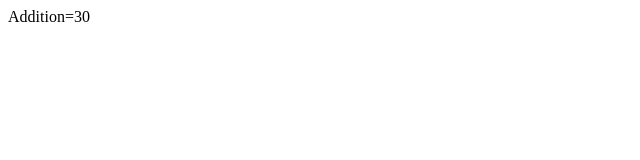
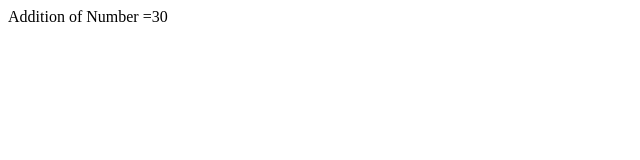
Before and after one commit to sarvjit07/UI-Full-Stack-ReactJS, a website: page public/docs/JavaScript-Classes/08-10-2024/Function_Closure.html in a window 1280 px wide. Shown: the full height of the page, 0-640 px from the left. Drawn offline with Linux system fonts and the light colour scheme.

Commit message:
Message Change

```diff
--- a/public/docs/JavaScript-Classes/08-10-2024/Function_Closure.html
+++ b/public/docs/JavaScript-Classes/08-10-2024/Function_Closure.html
@@ -12,7 +12,7 @@
                 console.log(x);
                 return x+y;
             }
-            document.write(`Addition=${Inner()}`);
+            document.write(`Addition of Number =${Inner()}`);
         }
         Outer();
     </script>
```
